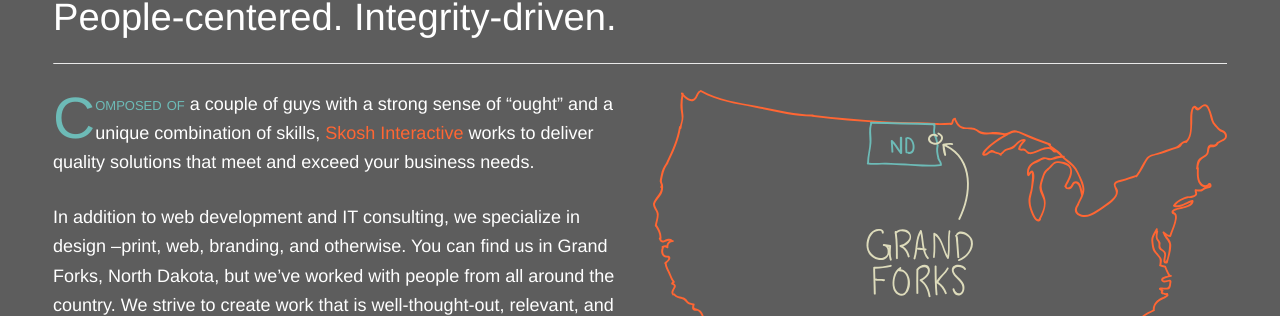
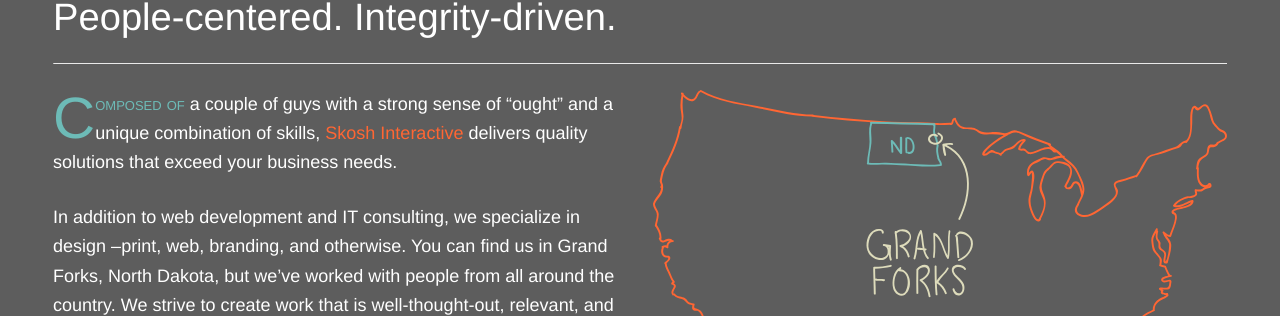
Before and after one commit to TeamSkosh/teamskosh.github.io, a Jekyll site: the page built from index.html, in a window 1280 px wide. Shown: the part 954-1270 px from the top of the page. Built offline with Jekyll 4.4.1, drawn with Linux system fonts in a browser that asks for light colours.

Commit message:
Update language in the intro section.

```diff
--- a/index.html
+++ b/index.html
@@ -28,8 +28,8 @@
                     guys with a strong sense of “ought” and a unique combination
                     of skills,
                     <a href="https://github.com/{{ site.github_username }}">
-                    Skosh Interactive</a> works to deliver quality solutions
-                    that meet and exceed your business needs.
+                    Skosh Interactive</a> delivers quality solutions
+                    that exceed your business needs.
                 </p>
 
                 <p>
```
